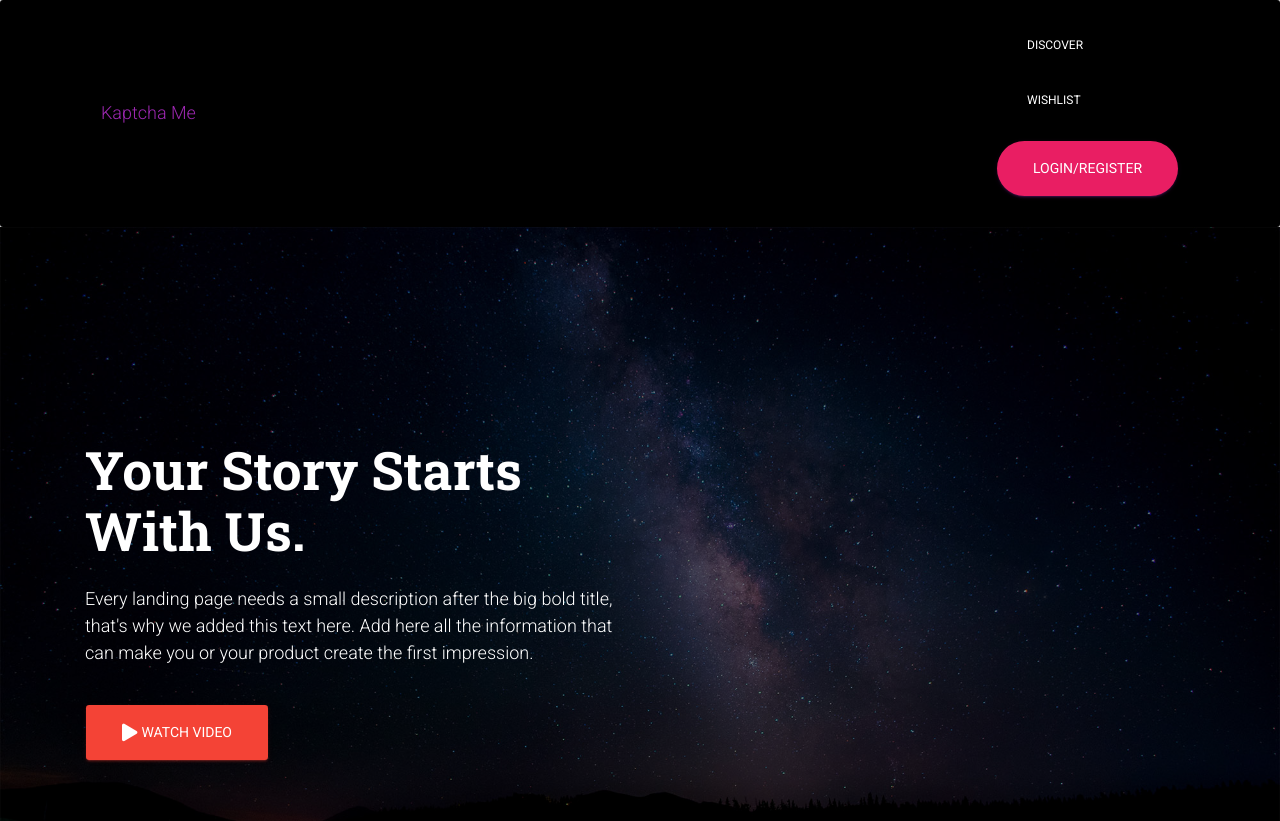
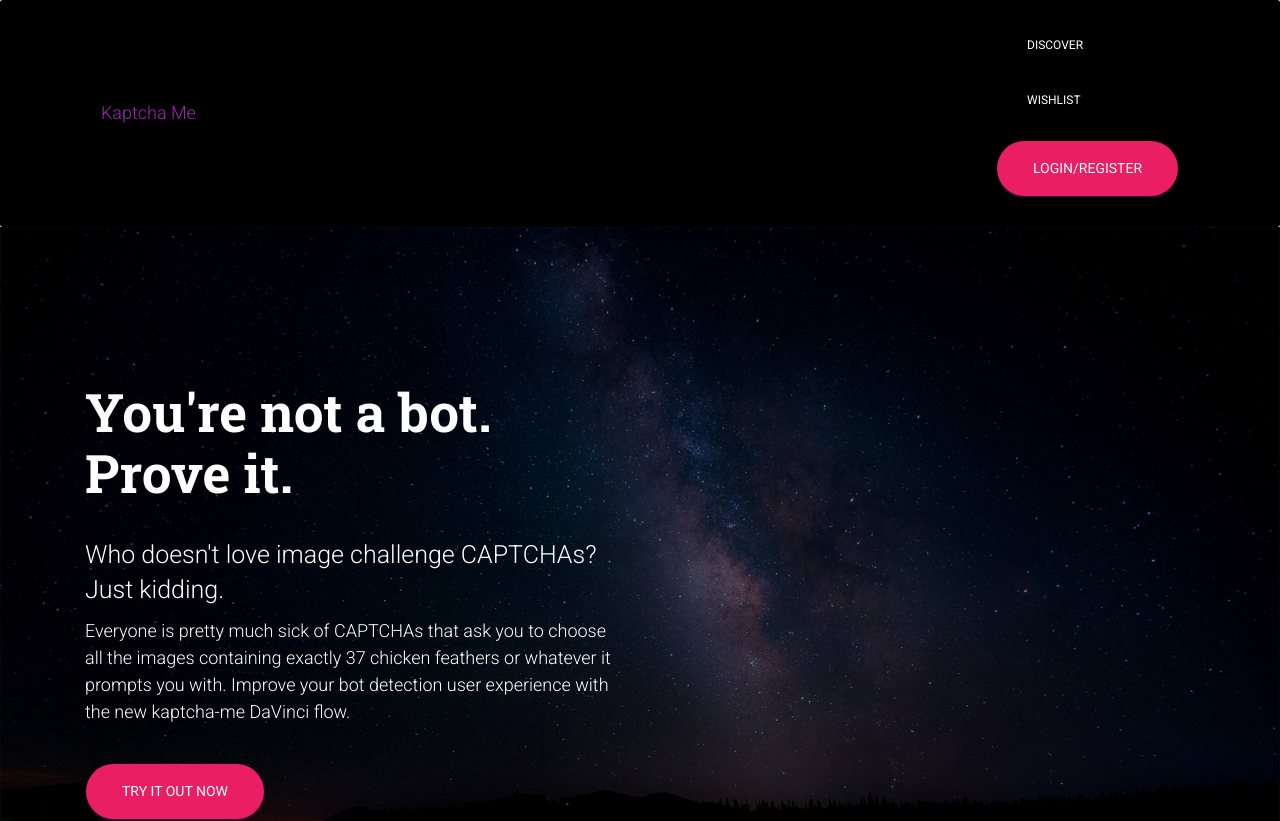
Before and after one commit to akdombrowski/storefront, a Next.js app: page /landing in a window 1280 px wide. Shown: the top 821 px of the page. Built offline with nearby package versions, Linux system fonts and the light colour scheme; no server answers.

Commit message:
update text on landing page

```diff
--- a/pages/landing.tsx
+++ b/pages/landing.tsx
@@ -89,23 +89,23 @@ export default function LandingPage(props) {
         <div className={classes.container}>
           <GridContainer>
             <GridItem xs={12} sm={12} md={6}>
-              <h1 className={classes.title}>Your Story Starts With Us.</h1>
+              <h1 className={classes.title}>You're not a bot. Prove it.</h1>
+              <h3>Who doesn't love image challenge CAPTCHAs? Just kidding.</h3>
               <h4>
-                Every landing page needs a small description after the big bold
-                title, that{"'"}s why we added this text here. Add here all the
-                information that can make you or your product create the first
-                impression.
+                Everyone is pretty much sick of CAPTCHAs that ask you to choose
+                all the images containing exactly 37 chicken feathers or
+                whatever it prompts you with. Improve your bot detection user
+                experience with the new kaptcha-me DaVinci flow.
               </h4>
               <br />
               <Button
-                color="danger"
+                className={classes.registerNavLink}
+                color="primary"
                 size="lg"
-                href="https://www.youtube.com/watch?v=dQw4w9WgXcQ&ref=creativetim"
-                target="_blank"
-                rel="noopener noreferrer"
+                color="rose"
+                round
               >
-                <i className="fas fa-play" />
-                Watch video
+                Try it out now
               </Button>
             </GridItem>
           </GridContainer>
```
